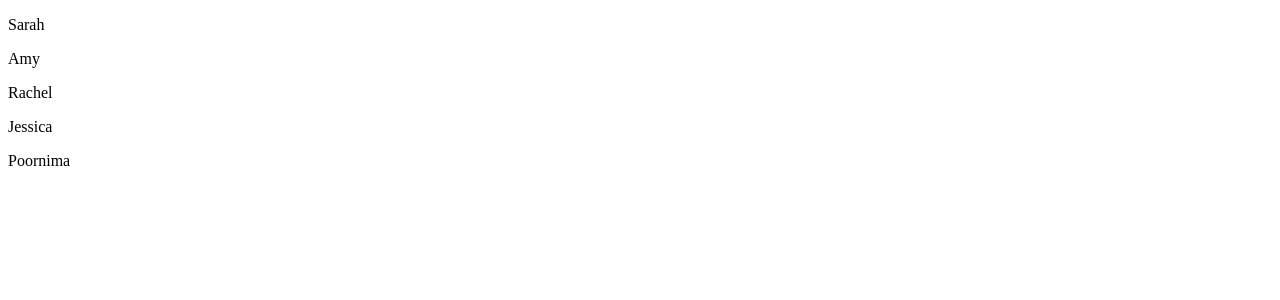
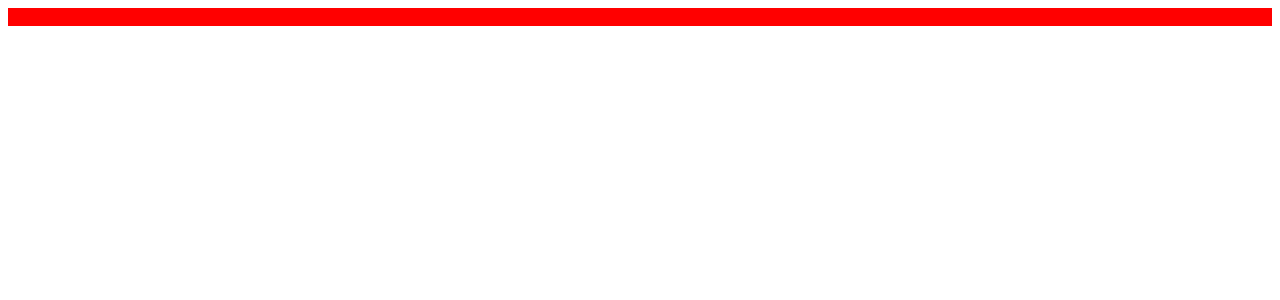
Before and after one commit to JD-SWaresol/Ang_01_LAYB, an Angular app: page / in a window 1280 px wide. Shown: the top 300 px of the page. Built offline with nearby package versions, Linux system fonts and the light colour scheme.

Commit message:
06_Property Binding in Angular

```diff
--- a/src/app/app.component.css
+++ b/src/app/app.component.css
@@ -0,0 +1,3 @@
+div {
+    background-color: red;
+}
--- a/src/app/app.component.ts
+++ b/src/app/app.component.ts
@@ -2,14 +2,14 @@ import { Component } from '@angular/core';
 
 @Component({
   selector: 'app-root',
+  styleUrls: ['app.component.css'],
   template: `
-    @for (user of users; track user.id) {
-      <p>{{user.name}}</p>
-    }
+    <!-- Haciendo esta especificacion, ahora el div es editable -->
+    <div [contentEditable]="isEditable"></div>
   `,
 })
 
 export class AppComponent {
   title = 'Ang_01_LAYB';
-  users = [{id: 0, name: 'Sarah'}, {id: 1, name: 'Amy'}, {id: 2, name: 'Rachel'}, {id: 3, name: 'Jessica'}, {id: 4, name: 'Poornima'}];
+  isEditable = true;
 }
```
Also changed, not shown: 1 other file (tests, documents, lock files or other folders).
